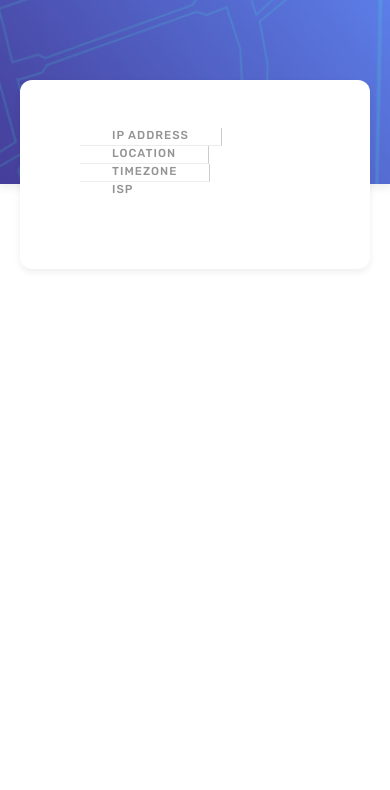
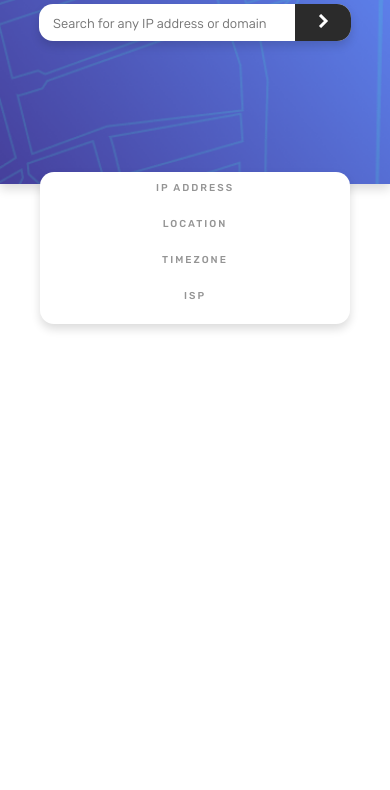
Before and after one commit to mnevveryild/ip-address-tracker, a website built with Vite: page index.html in a window 390 px wide. Shown: the part 96-886 px from the top of the page. Before the commit the page ends 844 px from the top, so only its background shows below. Built offline with nearby package versions, Linux system fonts and the light colour scheme; no server answers; files whose address does not match are found by name.

Commit message:
@media düzenlendi

```diff
--- a/src/style.scss
+++ b/src/style.scss
@@ -20,6 +20,7 @@
 }
 
 .search{
+  width: min(500px, calc(100% - 48px));
   position: absolute;
   left: 50%;
   top: 100px;
@@ -27,15 +28,14 @@
   background-color: #ffffff;
   border-radius: 14px;
   box-shadow: 0 5px 10px rgba(0, 0, 0, 0.14);
-  padding:0 0 0 20px;
+  padding:0 0 0 15px;
 }
 
 .btn-src{
   background-color: hsl(0, 0%, 17%);
-  color: #ffffff;
   outline: none;
   border: none;
-  padding: 15px 20px;
+  padding: 15px 17.5px;
   border-radius: 0px 14px 14px 0px;
   cursor: pointer;
 
@@ -91,12 +91,12 @@
 
 .articles .article{
   padding: 0 32px;
-  border-right: 1px solid hsl(0, 0%, 80%);
+  border-left: 1px solid hsl(0, 0%, 80%);
 }
 
 /* son kolonda çizgi olmasın */
-.articles .article:last-child{
-  border-right: none;
+.articles .article:first-child{
+  border-left: none;
 }
 
 .articles h3{
@@ -130,7 +130,7 @@
   z-index: 1;
 }
 
-// CSS ile tüm marker'ları boyutlandır (geçici çözüm)
+// CSS ile tüm markerları boyutlandırdık
 .leaflet-marker-icon {
     width: 41px !important;
     height: 50px !important;
@@ -142,126 +142,96 @@
     cursor: url('custom-cursor.png'), auto;
 }
 
-/* Farklı cursor tipleri için */
+/* farklı cursor tipleri için */
 a:hover {
-    cursor: grab; /* El işareti */
+    cursor: grab;
 }
 
 button:hover {
-    cursor: grab; /* Tutma işareti */
+    cursor: grab;
 }
 
 input:hover {
-    cursor: grab; /* Yazı yazma işareti */
+    cursor: grab;
 }
 
-@media (max-width: 700px) {
+
+@media (max-width: 780px) {
   .head {
-    min-height: 200px;
     background-image: url('/images/pattern-bg-mobile.png');
-    background-size: cover;
-    background-position: center;
-    box-shadow: 0 4px 8px rgba(0,0,0,0.07);
+
+  }
+
+  .search {
+  position: absolute;
+  left: 50%;
+  top: 100px;
+  transform: translateX(-50%); /* ortalamak için */
+  background-color: #ffffff;
+  border-radius: 14px;
+  box-shadow: 0 5px 10px rgba(0, 0, 0, 0.14);
+  padding:0 0 0 12px;
+  width: min(300px, calc(100% - 24px));
+
+  }
+
+  .form-control {
+    width: 80%;
+    font-size: 16px;
   }
 
   .title h3 {
-    font-size: 1.2rem;
-    padding: 28px 0 12px 0;
-  }
-
-  .search {
-    display: flex;
-    flex-direction: row;
-    align-items: center;
-    width: 94vw;
-    max-width: 350px;
-    border-radius: 12px;
-    box-shadow: 0 3px 7px rgba(0,0,0,0.07);
-    margin: 0 auto;
-    padding: 0;
-    background: #fff;
-    overflow: hidden;
-    position: static;
-  }
-
-  .form-control {
-    flex: 1 1 auto;
-    width: 100%;
-    padding: 13px 12px;
-    font-size: 1rem;
-    border: none;
-    outline: none;
-    border-radius: 12px 0 0 12px;
-    background: #fff;
-  }
-
-  .btn-src {
-    flex: 0 0 auto;
-    background-color: hsl(0, 0%, 17%);
-    color: #fff;
-    border: none;
-    outline: none;
-    font-size: 23px;
-    padding: 0 15px;
-    border-radius: 0 12px 12px 0;
-    height: 100%;
-    display: flex;
-    align-items: center;
-    justify-content: center;
-    cursor: pointer;
-  }
-
-  .form-control {
-    padding: 13px 12px;
-    font-size: 0.95rem;
-    border-radius: 12px 0 0 12px;
-  }
-
-  .btn-src {
-    font-size: 20px;
-    padding: 0 13px;
-    border-radius: 0 12px 12px 0;
+    font-size: 23.5px;
   }
 
   .information {
-    max-width: 350px;
-    width: 94vw;
-    margin: 18px auto 0 auto;
-    border-radius: 12px;
-    padding: 8px 0 1px 0;
-    min-height: unset;
-    box-shadow: 0 3px 7px rgba(0,0,0,0.07);
+    position: absolute;
+    left: 50%;
+    bottom: -140px;
+    width: calc(100% - 100px);
+    height: auto;
+    padding: 10px;
+    align-items: center;
+    text-align:center;
+    transform: translateX(-50%);
   }
 
   .articles {
-    display: flex;
-    flex-direction: column;
+    grid-template-columns: repeat(1, minmax(0, 1fr));
+    gap: 12px;
+    margin: 0;
+    align-items: center;
   }
 
-  .article {
-    border-bottom: 1px solid #ececec;
-    border-right: none;
-    padding: 10px 15px 7px 15px;
-    text-align: center;
-  }
-  .article:last-child {
-    border-bottom: none;
+  .articles .article{
+    border-left:none;
+    align-items: center;
+    text-align:center;
   }
 
-  .articles h3 {
-    font-size: 0.72rem;
-    margin-bottom: 3px;
-    letter-spacing: 1px;
+  .articles h3{
+    font-size: 10px;
+    align-items: center;
+
+  }
+  .articles p{
+    font-size: 14px;
+    align-items: center;
   }
 
-  .articles p {
-    font-size: 0.97rem;
+  #map{
+    height: calc(100vh - 200px); /* head'in yüksekliğini çıkararak kalan alanı kaplaması için yaptım*/
+    position: relative;
+    z-index: 1;
   }
 
-  #map {
-    width: 100vw;
-    height: calc(100vh - 330px);
-    border-radius: 0 0 16px 16px;
-    margin: 0 auto;
+  .btn-src{
+    padding: 10px 22.5px;
+
+
   }
+  .form-control{
+    font-size: 13px;
+  }
+
 }
```
